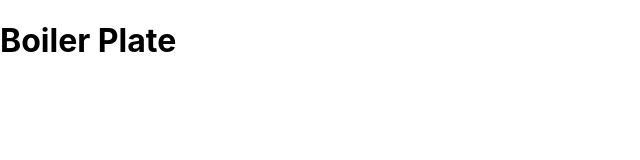
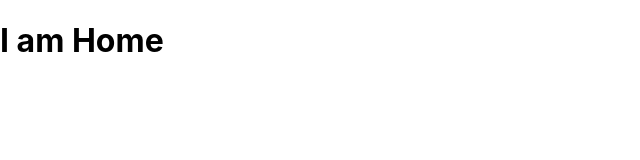
Before and after one commit to farhanfarasdak/learn-fsw-milestone, a React (Create React App) app in the folder react-example/: page / in a window 1280 px wide. Shown: the top 160 px of the page, without its empty margins (0-640 px from the left). Built offline with nearby package versions, Linux system fonts and the light colour scheme.

Commit message:
create homepage

```diff
--- a/react-example/src/App.js
+++ b/react-example/src/App.js
@@ -7,7 +7,11 @@
 
 function App() {
   return (
-    <h1>Boiler Plate</h1>
+    <Router>
+      <Routes>
+        <Route path="/" element={<Home />}/>
+      </Routes>
+    </Router>
   );
 }
 
```
